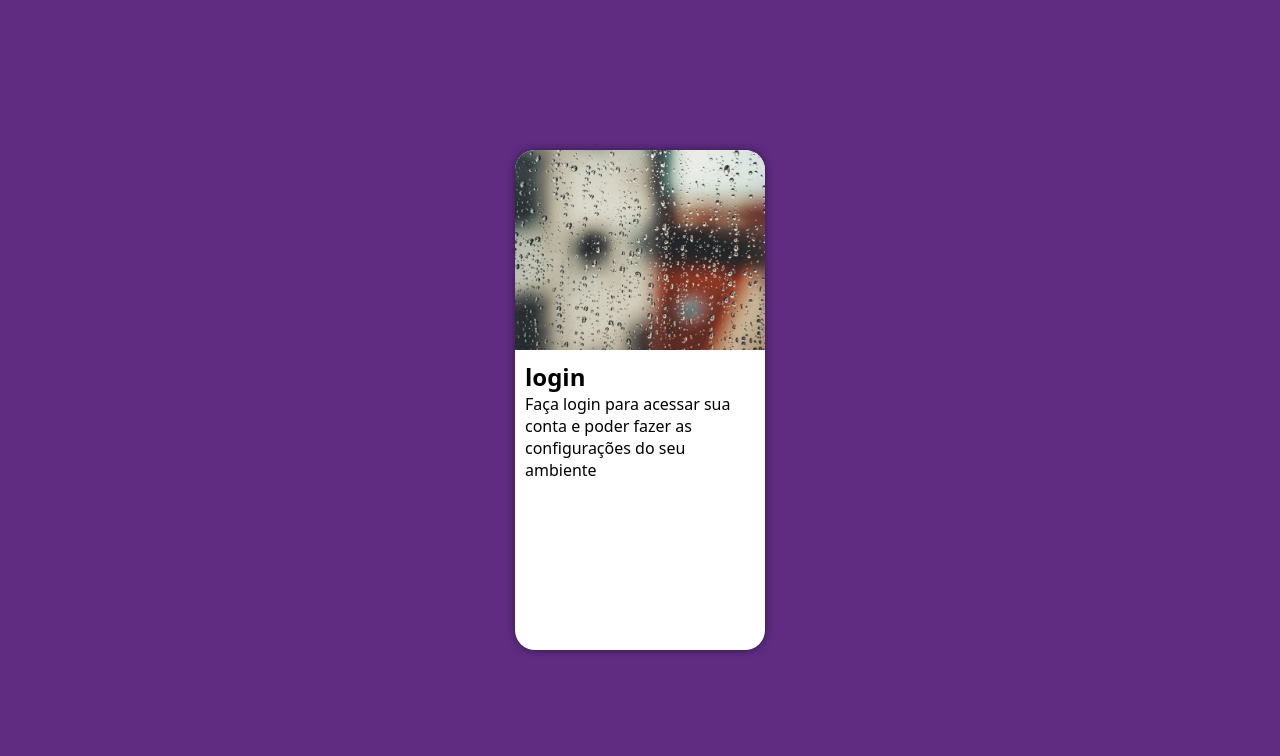
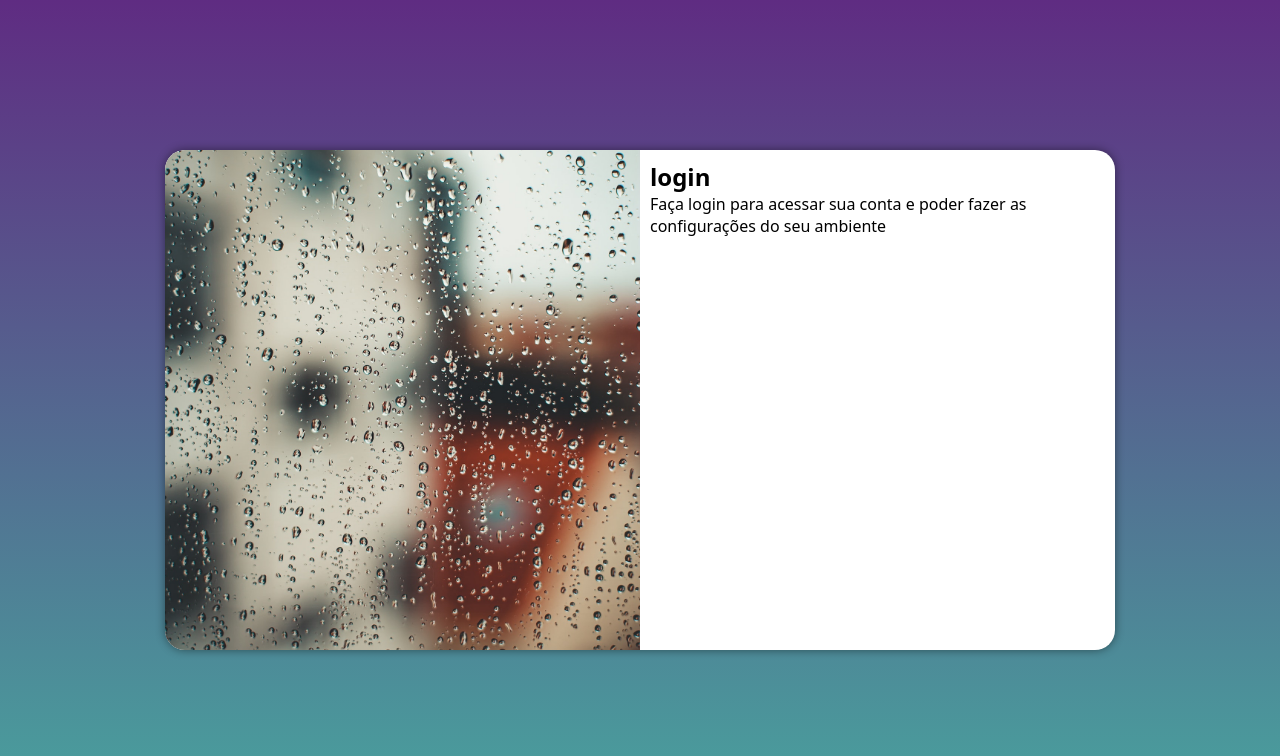
Before and after one commit to eduadz/projetos, a plain HTML site: page projeto-login-responsivo/index.html in a window 1280 px wide. Drawn offline with Linux system fonts and the light colour scheme.

Commit message:
media queries para outras telas

```diff
--- a/projeto-login-responsivo/mediaquery.css
+++ b/projeto-login-responsivo/mediaquery.css
@@ -0,0 +1,31 @@
+@media screen and (min-width: 768px) {
+    body{
+        background-image: linear-gradient(to top, #49a09d,#5f2c82);
+    }
+    section#login{
+        width: 90vw;
+    }
+    div#imagem{
+        float: left;
+        width: 30%;
+        height: 100%;
+    }
+    div#formulario{
+        float: right;
+        width: 70%;
+    }
+}
+@media screen and (min-width: 992px) {
+    section#login{
+        width: 950px;
+    }
+    div#imagem{
+        float: left;
+        width: 50%;
+        height: 100%;
+    }
+    div#formulario{
+        float: right;
+        width: 50%;
+    }
+}
--- a/projeto-login-responsivo/styles.css
+++ b/projeto-login-responsivo/styles.css
@@ -29,6 +29,9 @@ section#login{
     border-radius: 20px;
     overflow: hidden; /*Oque estiver fora da borda ficará escondido*/
     box-shadow: 0px 0px 10px rgba(0, 0, 0, 0.457);
+
+    transition: width .3s, height .3s;
+    transition-timing-function: ease;
 }
 
 div#imagem{
```
